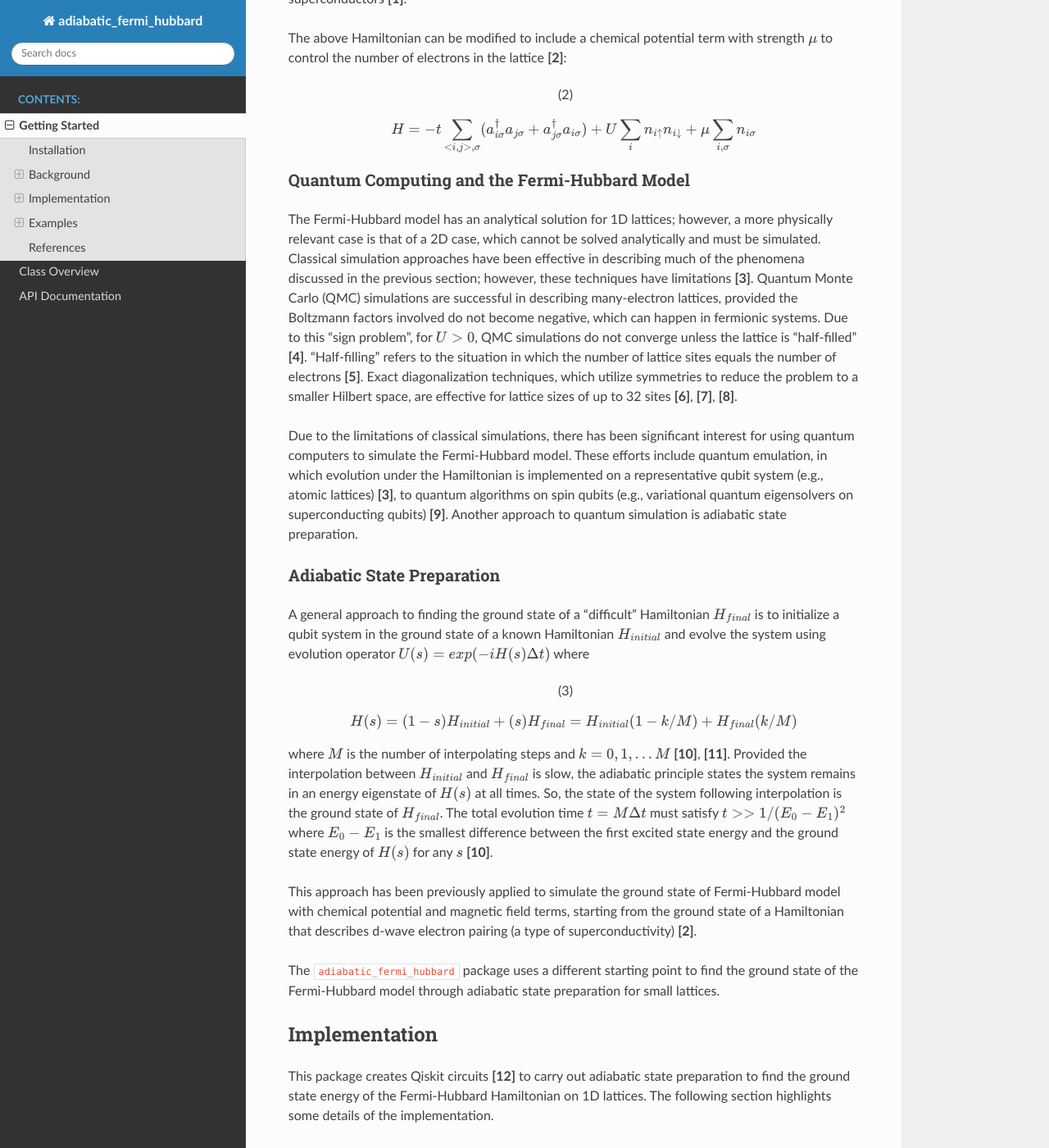
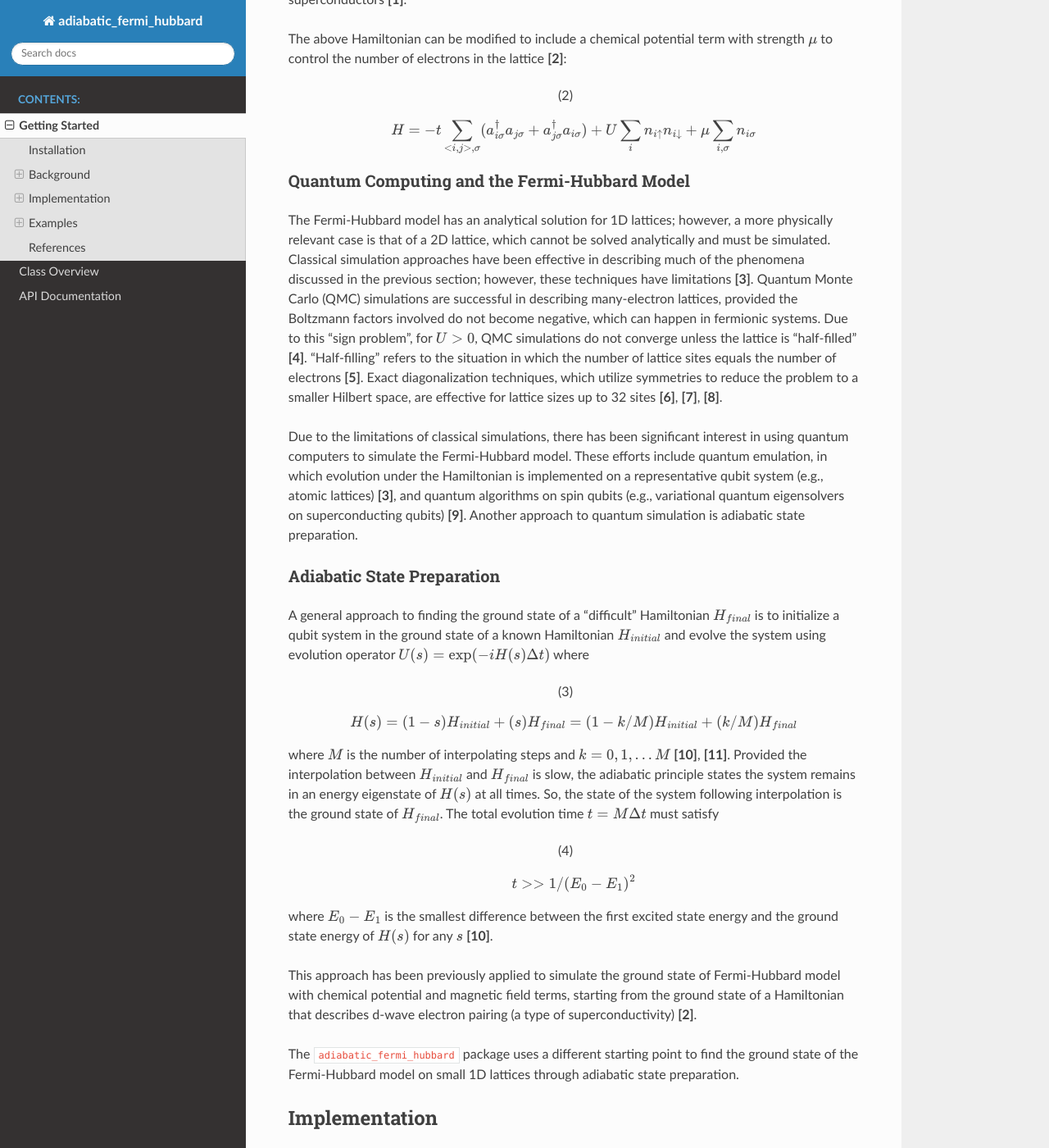
Before and after one commit to y-pleim/adiabatic_fermi_hubbard, a Sphinx documentation site: the page built from docs/getting_started.rst, in a window 1280 px wide and 1400 px high, scrolled down 1557 px. Shown: the whole window at 82% size. Built offline with Sphinx 7.4.7 and the Read the Docs theme 2.0.0, drawn with Linux system fonts in a browser that asks for light colours; the version number could not be read and is left out; some of the changed text lies outside the part shown.

Commit message:
fixing typos

```diff
--- a/docs/getting_started.rst
+++ b/docs/getting_started.rst
@@ -1,7 +1,7 @@
 Getting Started
 ===============
 
-This page details how to get started with adiabatic_fermi_hubbard.
+This page details how to get started with ``adiabatic_fermi_hubbard``.
 
 Installation
 ------------
@@ -25,7 +25,7 @@
     cd adiabatic_fermi_hubbard
     pip install -e .
 
-**WARNING FOR CONDA USERS USING JUPYTER:** Some of the above packages (e.g., ``qiskit``, ``qiskit-nature``) are ``pip`` installs only. If both types of installations are present,
+**WARNING FOR CONDA USERS USING JUPYTER:** Some of the above packages (e.g., ``qiskit``, ``qiskit-nature``) are ``pip`` installs only. If both ``conda`` and ``pip`` installs are present in a ``conda`` environment,
 attempting to run the code examples below in ``jupyter`` can result in the kernel crashing (for example, see this `issue`_ in VS Code Jupyter).
 
 .. _`issue`: https://github.com/microsoft/vscode-jupyter/wiki/Kernel-crashes-when-using-numpy
@@ -64,42 +64,44 @@
 
 Quantum Computing and the Fermi-Hubbard Model
 '''''''''''''''''''''''''''''''''''''''''''''
-The Fermi-Hubbard model has an analytical solution for 1D lattices; however, a more physically relevant case is that of a 2D case, which cannot
+The Fermi-Hubbard model has an analytical solution for 1D lattices; however, a more physically relevant case is that of a 2D lattice, which cannot
 be solved analytically and must be simulated. Classical simulation approaches have been effective in describing much of the phenomena discussed in the previous section; however, these techniques
 have limitations **[3]**. Quantum Monte Carlo (QMC) simulations are successful in describing many-electron lattices, provided the Boltzmann factors involved do not
 become negative, which can happen in fermionic systems. Due to this "sign problem", for :math:`U > 0`, QMC simulations do not converge unless the lattice is "half-filled" **[4]**. "Half-filling" refers to the situation in which the number of lattice sites equals the number of electrons **[5]**. Exact diagonalization techniques, which utilize
-symmetries to reduce the problem to a smaller Hilbert space, are effective for lattice sizes of up to 32 sites **[6]**, **[7]**, **[8]**.
+symmetries to reduce the problem to a smaller Hilbert space, are effective for lattice sizes up to 32 sites **[6]**, **[7]**, **[8]**.
 
-Due to the limitations of classical simulations, there has been significant interest for using quantum computers to simulate the Fermi-Hubbard model. These efforts include quantum emulation, in which evolution under the Hamiltonian is implemented on a representative qubit system (e.g., atomic lattices) **[3]**, to quantum algorithms
+Due to the limitations of classical simulations, there has been significant interest in using quantum computers to simulate the Fermi-Hubbard model. These efforts include quantum emulation, in which evolution under the Hamiltonian is implemented on a representative qubit system (e.g., atomic lattices) **[3]**, and quantum algorithms
 on spin qubits (e.g., variational quantum eigensolvers on superconducting qubits) **[9]**. Another approach to quantum simulation is adiabatic state preparation.
 
 Adiabatic State Preparation
 '''''''''''''''''''''''''''
 A general approach to finding the ground state of a "difficult" Hamiltonian :math:`H_{final}` is to initialize a qubit system in the ground state of a known Hamiltonian
-:math:`H_{initial}` and evolve the system using evolution operator :math:`U(s) = exp(-iH(s)\Delta t)` where
+:math:`H_{initial}` and evolve the system using evolution operator :math:`U(s) = \exp(-iH(s)\Delta t)` where
 
-.. math:: H(s) = (1-s) H_{initial} + (s) H_{final} = H_{initial} (1- k/M) + H_{final} (k/M)
+.. math:: H(s) = (1-s) H_{initial} + (s) H_{final} = (1 - k/M) H_{initial} + (k/M) H_{final}
     :label: adiabatic
 
 where :math:`M` is the number of interpolating steps and :math:`k = 0, 1, ... M` **[10]**, **[11]**. Provided the interpolation between :math:`H_{initial}` and :math:`H_{final}` is slow,
 the adiabatic principle states the system remains in an energy eigenstate of :math:`H(s)` at all times. So, the state of the system following interpolation is
-the ground state of :math:`H_{final}`. The total evolution time :math:`t = M\Delta t` must satisfy :math:`t >> 1/(E_0-E_1)^2` where :math:`E_0-E_1` is
-the smallest difference between the first excited state energy and the ground state energy of :math:`H(s)` for any :math:`s` **[10]**.
+the ground state of :math:`H_{final}`. The total evolution time :math:`t = M\Delta t` must satisfy
+
+.. math:: t >> 1/(E_0-E_1)^2
+    :label: condition
+
+where :math:`E_0-E_1` is the smallest difference between the first excited state energy and the ground state energy of :math:`H(s)` for any :math:`s` **[10]**.
 
 This approach has been previously applied to simulate the ground state of Fermi-Hubbard model with chemical potential and magnetic
 field terms, starting from the ground state of a Hamiltonian that describes d-wave electron pairing (a type of superconductivity) **[2]**.
 
-The ``adiabatic_fermi_hubbard`` package uses a different starting point to find the ground state of the Fermi-Hubbard model through adiabatic state preparation
-for small lattices.
+The ``adiabatic_fermi_hubbard`` package uses a different starting point to find the ground state of the Fermi-Hubbard model on small 1D lattices through adiabatic state preparation.
 
 Implementation
 --------------
-This package creates Qiskit circuits **[12]** to carry out adiabatic state preparation to find the ground state energy of the Fermi-Hubbard Hamiltonian on
-1D lattices. The following section highlights some details of the implementation.
+This package creates ``qiskit`` circuits **[12]** to carry out adiabatic state preparation. The following section highlights some details of the implementation.
 
 Representing Fermionic Operators
 ''''''''''''''''''''''''''''''''
-This package relies heavily on methods in ``qiskit-nature``, a part of the Qiskit ecosystem **[13]**, to create and manipulate fermionic raising/lowering operators. This
+This package relies heavily on methods in ``qiskit-nature``, a part of the ``qiskit`` ecosystem **[13]**, to create and manipulate fermionic raising/lowering operators. This
 is accomplished through the use of ``qiskit-nature``'s ``FermionicOp`` objects **[14]**. The ``adiabatic_fermi_hubbard`` package adopts ``qiskit-nature``'s convention for representing
 creation/annihilation operators for up and down spins, where ``FermionicOp`` objects with even (odd) indices correspond to spin up (down) electrons. For example, the
 four creation/annilhilation operators for the first site in a 8-site 1D lattice are
@@ -109,10 +111,10 @@
 * :math:`a_{0 \downarrow}`: ``FermionicOp({“-_1”:1.0}, num_spin_orbitals=16)``
 * :math:`a^\dagger_{0 \downarrow}`: ``FermionicOp({“+_1”:1.0}, num_spin_orbitals=16)``
 
-The above example shows that the fermionic operators for a single lattice site are represented by two spin orbitals (in this case, 0 and 1). For an :math:`N = 8` lattice, the
+The above example shows that the fermionic operators for a single lattice site are represented by two spin orbitals (indexed by 0 and 1). For an :math:`N = 8` lattice, the
 total number of spin orbitals is :math:`2N = 16` (hence the value of ``num_spin_orbitals`` in the above constructors) **[15]**.
 
-For a specified lattice size and :math:`t, U, \mu` parameters, the ``adiabatic_fermi_hubbard`` package constructs the Fermi-Hubbard Hamiltonian :eq:`ham_with_mu` out of these FermionicOp objects.
+For a specified lattice and :math:`t, U, \mu` parameters, the ``adiabatic_fermi_hubbard`` package constructs the Fermi-Hubbard Hamiltonian :eq:`ham_with_mu` out of these FermionicOp objects.
 
 Jordan-Wigner Transformation
 ''''''''''''''''''''''''''''
@@ -124,10 +126,10 @@
 
 where :math:`X_k, Y_k, Z_k` are Pauli gates acting on qubit :math:`k` and :math:`i` are the indices assigned by the convention in the previous section **[16]**.
 The ``adiabatic_fermi_hubbard`` package applies this transformation to express the Hamiltonian as a weighted sum of Pauli strings (e.g., :math:`X \otimes Y \otimes Z \otimes I`)
-of size :math:`2N`, where :math:`N` is the number of lattice sites.
+of length :math:`2N`, where :math:`N` is the number of lattice sites.
 
-Trotterization
-''''''''''''''
+Trotter Approximation
+'''''''''''''''''''''
 Following the Jordan-Wigner transformation, the Fermi-Hubbard Hamiltonian becomes a sum of Pauli strings, each of which has an associated
 coefficient. Symbolically,
 
@@ -137,31 +139,31 @@
 where :math:`\alpha_i` are the coefficients and :math:`P_i` are Pauli strings of length :math:`2N`.
 Generally, not all of the Pauli strings in :math:`H_{after~ JW}` commute, meaning
 
-.. math:: exp(-i \Delta t \sum_{j} \alpha_j P_j ) \neq exp(-i \Delta t \alpha_1 P_1) exp(-i \Delta t \alpha_2 P_2) ... exp(-i \Delta t \alpha_K P_K)
+.. math:: \exp(-i \Delta t \sum_{j} \alpha_j P_j ) \neq \exp(-i \Delta t \alpha_1 P_1) \exp(-i \Delta t \alpha_2 P_2) ... \exp(-i \Delta t \alpha_K P_K)
 
 However, provided :math:`\Delta t` is small, the Trotter approximation allows
 
-.. math:: exp(-i \Delta t \sum_{j} \alpha_j P_j ) \approx exp(-i \Delta t \alpha_1 P_1) exp(-i \Delta t \alpha_2 P_2) ... exp(-i \Delta t \alpha_K P_K)
+.. math:: \exp(-i \Delta t \sum_{j} \alpha_j P_j ) \approx \exp(-i \Delta t \alpha_1 P_1) \exp(-i \Delta t \alpha_2 P_2) ... \exp(-i \Delta t \alpha_K P_K)
 
 **[11]**, **[17]**. The ``adiabatic_fermi_hubbard`` package assumes the Trotter approximation to decompose the Jordan-Wigner transformed Hamiltonian into a sequence
 of rotations about Pauli strings.
 
 Rotation about :math:`2N` -dimensional Pauli strings
 ''''''''''''''''''''''''''''''''''''''''''''''''''''
-Once an evolution operator of the form :math:`exp(-i \Delta t  \sum_{j}^{K} \alpha_j P_j)` is decomposed using the
+Once an evolution operator of the form :math:`\exp(-i \Delta t  \sum_{j}^{K} \alpha_j P_j)` is decomposed using the
 Trotter approximation, it becomes necessary to implement rotations about arbitrary Pauli strings of length :math:`2N`.
 To accomplish this, the package utilizes the approach discussed in Nielsen and Chuang, Ch 4 **[17]**. The strategy is briefly summarized here.
 
 A rotation about an arbitrary Pauli string can be turned into a single qubit rotation by mapping the parity of each qubit onto an
 ancilla qubit (or onto the last qubit involved in the rotation) using :math:`CNOT` gates and then performing a :math:`Z`-rotation on that qubit. Following said
-rotation, :math:`CNOT` s are required to undo the parity mapping. For instance, a circuit which performs the rotation :math:`exp(-i \pi (Z \otimes Z \otimes Z \otimes Z))` is given by
+rotation, :math:`CNOT` s are required to undo the parity mapping. For instance, a circuit which performs the rotation :math:`\exp(-i \pi (Z \otimes Z \otimes Z \otimes Z))` is given by
 
 .. image:: ./zzzz.png
  :width: 400
 
 If the Pauli string contains :math:`X` or :math:`Y` gates, they can be transformed into :math:`Z` gates for the purpose of the parity encoding by applying a
 :math:`H` gate or a :math:`R_Y(3\pi/2)` gate before the :math:`CNOT` s, respectively. The inverse operations are required after the second set of :math:`CNOT` s. For example,
-a circuit which performs the rotation :math:`exp(-i \pi (Z \otimes X \otimes Y \otimes Z))` is
+a circuit which performs the rotation :math:`\exp(-i \pi (Z \otimes X \otimes Y \otimes Z))` is
 
 .. image:: ./zxyz.png
  :width: 400
@@ -178,7 +180,7 @@
 
 as its starting Hamiltonian, with the ground state :math:`|\psi_0 \rangle`, following the approach in **[11]**. For each :math:`k = 0, 1, ..., M`, the package builds the evolution operator
 
-.. math:: U(k) \approx exp(-i \Delta t H_{initial}) exp(-i \Delta t H_{final})
+.. math:: U(k) \approx \exp(-i \Delta t H_{initial}) \exp(-i \Delta t H_{final})
 
 (another Trotter approximation) and constructs the circuit which carries out the operation
 
@@ -208,6 +210,7 @@
 
     import adiabatic_fermi_hubbard as afh
 
+    # create Lattice with 4 sites, no PBC
     lattice1 = afh.Lattice(4, pbc=False)
 
     # create HubbardHamiltonian with t = 2, U = 4, \mu = -2
@@ -260,6 +263,7 @@
 
     import adiabatic_fermi_hubbard as afh
 
+    # create Lattice with 4 sites, PBC
     lattice2 = afh.Lattice(4, pbc=True)
 
     # create HubbardHamiltonian with t = 2, U = 4, \mu = -2
@@ -547,13 +550,13 @@
 
 There are a few trends to pick out from the above plot:
 
-* First, as the step count :math:`M` increases, the error or difference between the adiabatic solution and the qiskit-nature reference generally improves. This can be understood from the fact that as the total evolution time :math:`t = M \Delta t` increases, :math:`t` becomes larger relative to :math:`1/(E_0-E_1)^2`.
-* For short time steps, the total evolution time becomes small, in which case the condition :math:`t >> 1/(E_0-E_1)^2` is likely unfulfilled.
+* First, as the step count :math:`M` increases, the error or difference between the adiabatic solution and the qiskit-nature reference generally improves. This can be understood from the fact that as the total evolution time :math:`t = M \Delta t` increases, :math:`t` becomes larger and closer to satisfying Equation :eq:`condition`.
+* For short time steps, the total evolution time becomes small, in which case Equation :eq:`condidion` is likely unfulfilled.
 * For long time steps (e.g., 1 and 10) the evolution time is longer; however, the Trotter approximation becomes worse since :math:`\Delta t` is no longer considered a small argument.
 
 Validating the "slow" evolution condition for :math:`N = 2`
 '''''''''''''''''''''''''''''''''''''''''''''''''''''''''''
-This example aims to quantify the quantity :math:`1/(E_0 - E_1)^2` to investigate the condition :math:`t >> 1/(E_0 - E_1)^2` discussed in the above example. This example
+This example aims to quantify the quantity :math:`1/(E_0 - E_1)^2` to investigate the condition in Equation :eq:`condition`. This example
 makes use of the ``diagonalize_hamiltonian`` method.
 
 ::
@@ -660,37 +663,37 @@
 
     Ground state energy:-61.78857249382058
 
-However, for the reasons discussed in the previous two examples, this veracity of this value depends on whether the condition :math:`t >> 1/(E_0-E_1)^2` holds.
+However, for the reasons discussed in the previous two examples, this veracity of this value depends on whether Equation :eq:`condition` holds.
 Note that lattices of this size have been solved using exact diagonalization techniques, which may offer a route to validating the above
 result **[7]**.
 
 References
 ----------
-**[1]** Qin, M., T. Schäfer, S. Andergassen, P. Corboz, and E. Gull, 2022, Annu. Rev. Condens. Matter Phys., 13, 275-302, DOI: https://doi.org/10.1146/annurev-conmatphys-090921-033948.
+**[1]** Qin, M., T. Schäfer, S. Andergassen, P. Corboz, and E. Gull, 2022, *Annu. Rev. Condens. Matter Phys.*, **13**, 275-302, DOI: https://doi.org/10.1146/annurev-conmatphys-090921-033948.
 
-**[2]** Jiang, Z., K. J. Sung, K. Kechedzhi, V. N. Smelyanskiy, and S. Boixo, 2018, Phys. Rev. Applied, 9, 044036, DOI: https://doi.org/10.1103/PhysRevApplied.9.044036.
+**[2]** Jiang, Z., K. J. Sung, K. Kechedzhi, V. N. Smelyanskiy, and S. Boixo, 2018, *Phys. Rev. Applied*, **9**, 044036, DOI: https://doi.org/10.1103/PhysRevApplied.9.044036.
 
-**[3]** Hofstetter, W. and T. Qin, 2018, J. Phys. B: At. Mol. Opt. Phys., 51, 082001, DOI: https://doi.org/10.1088/1361-6455/aaa31b.
+**[3]** Hofstetter, W. and T. Qin, 2018, *J. Phys. B: At. Mol. Opt. Phys.*, **51**, 082001, DOI: https://doi.org/10.1088/1361-6455/aaa31b.
 
-**[4]** Li, Z-X. and H. Yao, 2019, Annu. Rev. Condens. Matter Phys., 10, 337-56, DOI: https://doi.org/10.1146/annurev-conmatphys-033117-054307.
+**[4]** Li, Z-X. and H. Yao, 2019, *Annu. Rev. Condens. Matter Phys.*, **10**, 337-56, DOI: https://doi.org/10.1146/annurev-conmatphys-033117-054307.
 
-**[5]** Arovas, D. P., E. Berg, S. A. Kivelson, and S. Raghu, Annu. Rev. Condens. Matter Phys., 13, 239-74, DOI: https://doi.org/10.1146/annurev-conmatphys-031620-102024.
+**[5]** Arovas, D. P., E. Berg, S. A. Kivelson, and S. Raghu, *Annu. Rev. Condens. Matter Phys.*, **13**, 239-74, DOI: https://doi.org/10.1146/annurev-conmatphys-031620-102024.
 
-**[6]** Zhang, J. M., and R. X. Dong, 2010, Eur. J. Phys., 31, 591, DOI: https://doi.org/10.1088/0143-0807/31/3/016.
+**[6]** Zhang, J. M., and R. X. Dong, 2010, *Eur. J. Phys.*, **31**, 591, DOI: https://doi.org/10.1088/0143-0807/31/3/016.
 
-**[7]** Lin, H. Q., 1990, 42, 6561, DOI: https://doi.org/10.1103/PhysRevB.42.6561.
+**[7]** Lin, H. Q., 1990, *Phys. Rev. B.*, **42**, 6561, DOI: https://doi.org/10.1103/PhysRevB.42.6561.
 
-**[8]** Lin, H. Q., J. E. Gubernatis, H. Gould, and J. Tobochnik, 1993, Comput. Phys. 7, 400-07, DOI: https://doi.org/10.1063/1.4823192.
+**[8]** Lin, H. Q., J. E. Gubernatis, H. Gould, and J. Tobochnik, 1993, *Comput. Phys.*, **7**, 400-07, DOI: https://doi.org/10.1063/1.4823192.
 
-**[9]** Stanisic, S., J. L. Bosse, F. M. Gambetta, R. A. Santos, W. Mruczkiewicz, T. E. O’Brien, E. Ostby, and A. Montanaro, 2022, Nat. Commun., 13, 5743, DOI: https://doi.org/10.1038/s41467-022-33335-4.
+**[9]** Stanisic, S., J. L. Bosse, F. M. Gambetta, R. A. Santos, W. Mruczkiewicz, T. E. O’Brien, E. Ostby, and A. Montanaro, 2022, *Nat. Commun.*, **13**, 5743, DOI: https://doi.org/10.1038/s41467-022-33335-4.
 
-**[10]** Albash, T. and D. A. Lidar, 2018, Rev. Mod. Phys., 90, 015002, DOI: https://doi.org/10.1103/RevModPhys.90.015002.
+**[10]** Albash, T. and D. A. Lidar, 2018, *Rev. Mod. Phys.*, **90**, 015002, DOI: https://doi.org/10.1103/RevModPhys.90.015002.
 
 **[11]** Mayhall, N. *Adiabatic Evolution of Ising Hamiltonian with Quantum Circuit*. https://github.com/CHEM-PHYS-X684/AdiabaticPrinciple/blob/main/3_adiabatic.ipynb.
 
 **[12]** Qiskit contributors. *Qiskit: An Open-source Framework for Quantum Computing*, 2023, DOI: https://doi.org/10.5281/zenodo.2573505.
 
-**[13]** Qiskit Nature Development Team. *Qiskit Nature*. DOI: https://doi.org/10.5281/zenodo.7828767.
+**[13]** Qiskit Nature Development Team. *Qiskit Nature*, 2023, DOI: https://doi.org/10.5281/zenodo.7828767.
 
 **[14]** Qiskit Nature Development Team. *FermionicOp*.  https://qiskit-community.github.io/qiskit-nature/stubs/qiskit_nature.second_q.operators.FermionicOp.html#qiskit_nature.second_q.operators.FermionicOp
 
```
Also changed, not shown: other parts of docs/getting_started.rst (+0 -1 lines), docs/html/_sources/getting_started.rst.txt (+44 -41 lines), docs/html/getting_started.html (+44 -43 lines), docs/html/searchindex.js, 2 other files.
